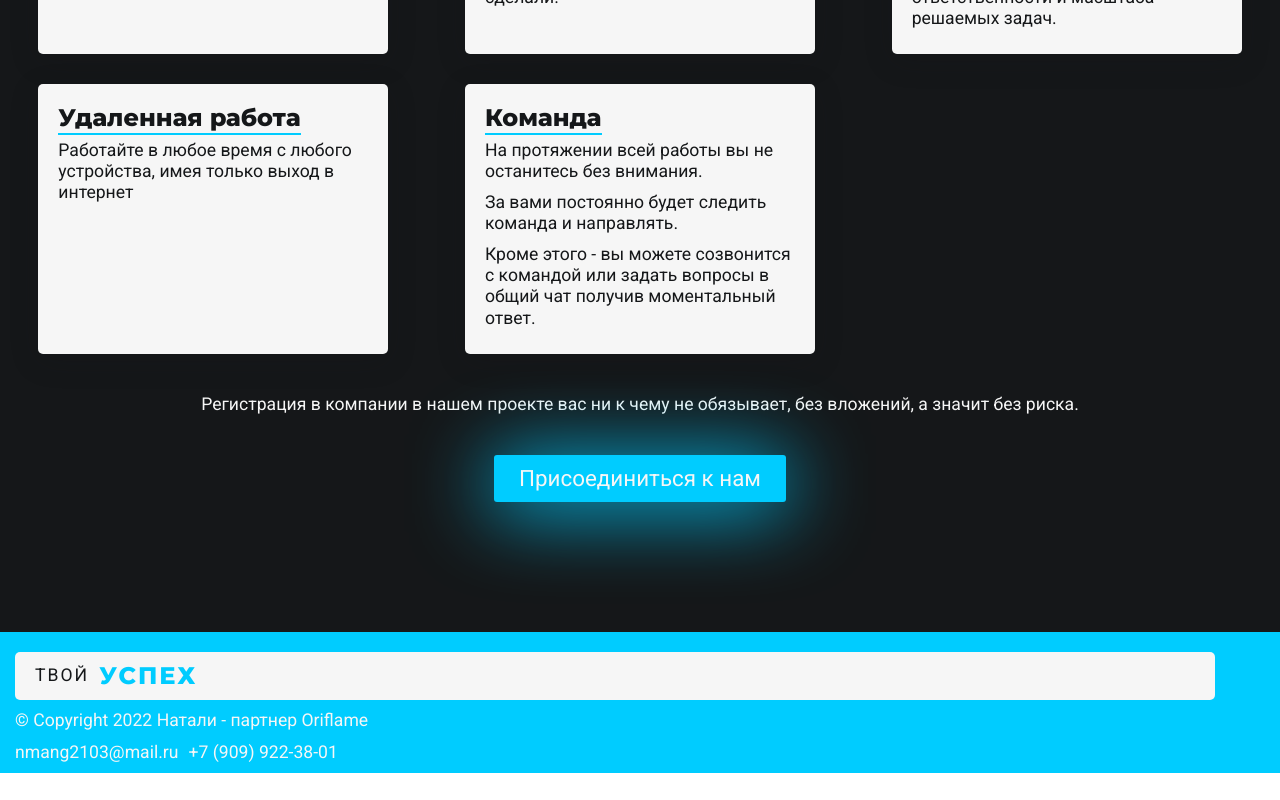
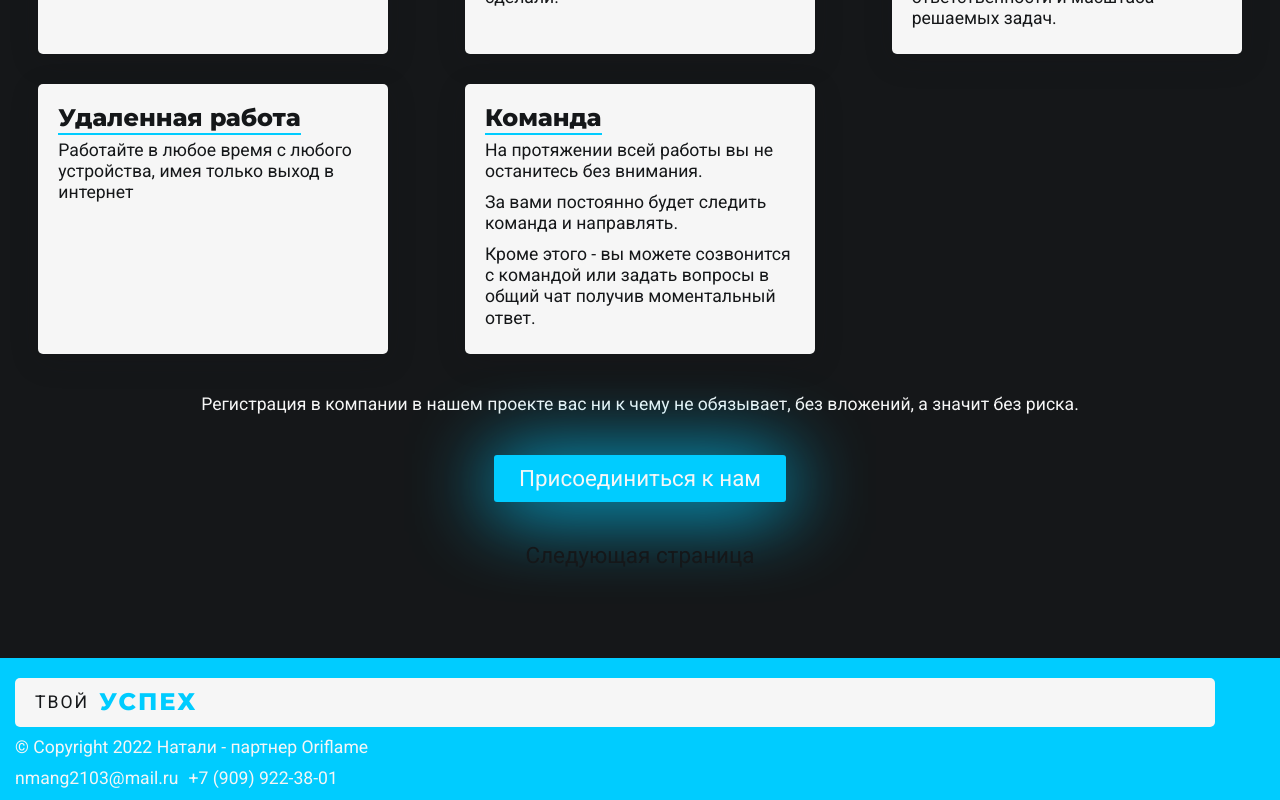
Before and after one commit to Binatik/your-success, a React app: page / in a window 1280 px wide. Shown: the part 1498-2298 px from the top of the page. Before the commit the page ends 2271 px from the top, so only its background shows below. Built offline with nearby package versions, Linux system fonts and the light colour scheme.

Commit message:
добавлены переходы на новый роутинг

```diff
--- a/src/components/UI/Modal.jsx
+++ b/src/components/UI/Modal.jsx
@@ -9,11 +9,11 @@ const Content = styled.div`
   display: flex;
   align-items: center;
   margin: 0 auto;
-  padding: 20px;
+  padding: ${props => (props.isFullScreen ? "5px" : "20px")};
   background-color: ${props => (props.isTransparent ? "transparent" : "#fff")};
 
   @media ${props => props.theme.desktopFirst.tablet} {
-    width: 85%;
+    width: 95%;
   }
 `;
 
--- a/src/components/UI/NavigationList.jsx
+++ b/src/components/UI/NavigationList.jsx
@@ -5,6 +5,7 @@ import { useDispatch, useSelector } from "react-redux";
 import { getBurgerState } from "@src/store/redux";
 import { close } from "@src/store/redux/slice/burger";
 import { NavigationLink } from "@src/store/styled/components";
+import {scrollStartPage} from "@src/store/helpers/scrollStartPage"
 
 const Navigation = styled.nav`
   z-index: 3;
@@ -57,12 +58,7 @@ const NavigationList = ({ links }) => {
 
   function closeBurger() {
     dispatch(close());
-
-    window.scrollTo({
-      top: 0,
-      left: 0,
-      behavior: 'auto'
-    });
+    scrollStartPage();
   }
 
   return (
--- a/src/pages/Idea.jsx
+++ b/src/pages/Idea.jsx
@@ -1,8 +1,10 @@
 import React, { useState } from "react";
 import styled from "styled-components";
 
-import { PrimaryButton, SecondaryText, Center } from "@src/store/styled/components";
+import { PrimaryButton, SecondaryText, Center, NavigationLink } from "@src/store/styled/components";
+import { scrollStartPage } from "@src/store/helpers/scrollStartPage";
 import { initEssence } from "@src/store/state";
+
 
 import { Section } from "@cmp/section/Section";
 import { Slider } from "@cmp/slider/Slider";
@@ -46,6 +48,9 @@ const Idea = () => {
           <PrimaryButton type="button" onClick={openModal} style={{ margin: "40px 0" }}>
             Видео презентация
           </PrimaryButton>
+          <NavigationLink to={"/contacts"} onClick={scrollStartPage}>
+            Cледующая страница
+          </NavigationLink>
         </Center>
       </Section>
     </>
--- a/src/pages/Main.jsx
+++ b/src/pages/Main.jsx
@@ -1,8 +1,9 @@
 import React, { useState } from "react";
 import styled from "styled-components";
 
-import { PrimaryLink, SecondaryText, Center } from "@src/store/styled/components";
+import { PrimaryLink, SecondaryText, Center, NavigationLink } from "@src/store/styled/components";
 import { initTasks, initPossibilitys, initPrintingText } from "@src/store/state";
+import { scrollStartPage } from "@src/store/helpers/scrollStartPage";
 
 import { Section } from "@cmp/section/Section";
 import { Printing } from "@cmp/UI/Printing";
@@ -23,6 +24,9 @@ const Main = () => {
           <PrimaryLink style={{ margin: "40px 0" }} href={linkQuestionnaire}>
             Присоединиться к нам
           </PrimaryLink>
+          <NavigationLink to={"/idea"} onClick={scrollStartPage}>
+            Cледующая страница
+          </NavigationLink>
         </Center>
       </Section>
     </>
--- /dev/null
+++ b/src/store/helpers/scrollStartPage.js
@@ -0,0 +1,7 @@
+export function scrollStartPage() {
+  window.scrollTo({
+    top: 0,
+    left: 0,
+    behavior: 'auto'
+  });
+}
--- a/src/store/styled/components.js
+++ b/src/store/styled/components.js
@@ -110,7 +110,7 @@ export const PrimarySubTitle = styled.h3`
 export const Support = styled.a`
   display: inline;
   color: ${props => props.theme.colors.secondary};
-  transition: color 0.1s;
+  transition: color 0.2s;
 
   ${props => props.theme.fontStyle.paragraph};
 
@@ -120,9 +120,10 @@ export const Support = styled.a`
 `;
 
 export const NavigationLink = styled(NavLink)`
-  display: inline-block;
+  display: block;
   text-decoration: none;
   color: ${props => props.theme.colors.primary};
+  transition: color 0.2s;
 
   &:hover {
     color: ${props => props.theme.colors.secondary};
```
